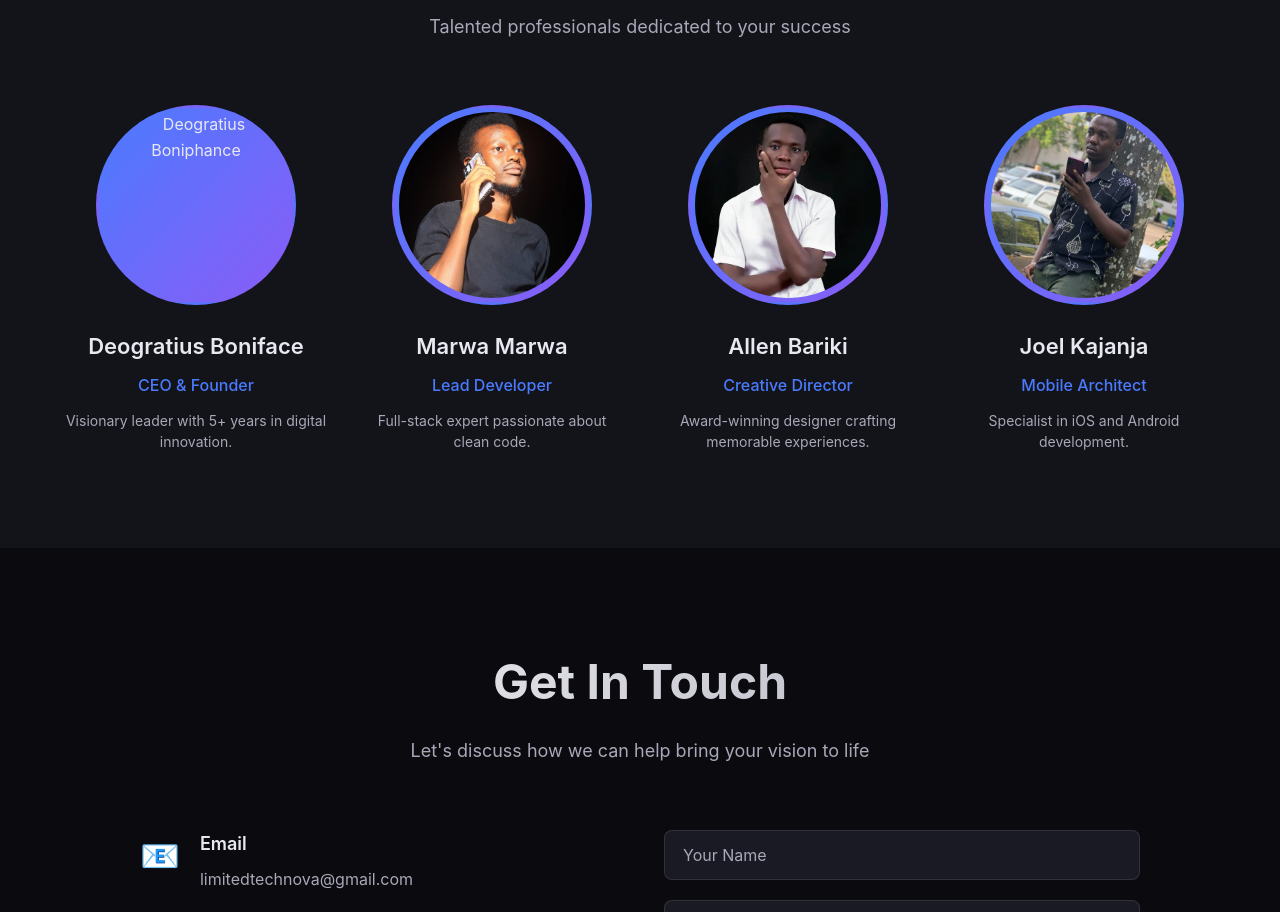
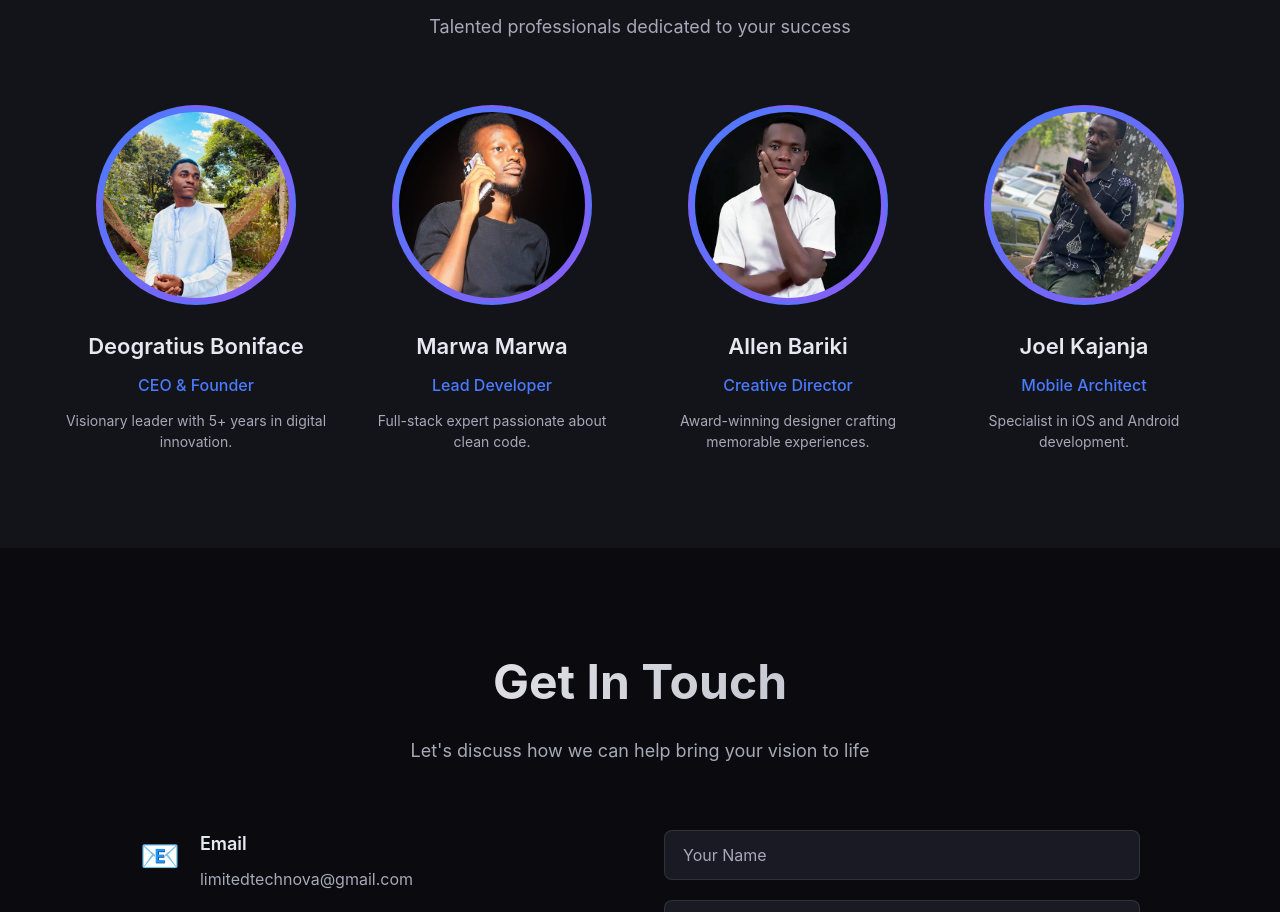
Before and after one commit to Tech-Nova-LTD/TechNova-Limited, a website built with Vite: page index.html in a window 1280 px wide. Shown: the part 2926-3838 px from the top of the page. Built offline with nearby package versions, Linux system fonts and the light colour scheme.

Commit message:
Update index.html

```diff
--- a/index.html
+++ b/index.html
@@ -135,7 +135,7 @@
           <div class="team-grid">
             <article class="team-member">
               <div class="member-image">
-                <img src="" alt="Deogratius Boniphance" />
+                <img src="img/deobony.jpeg" alt="Deogratius Boniphance" />
               </div>
               <h3> Deogratius Boniface </h3>
               <p class="member-role">CEO & Founder</p>
```
